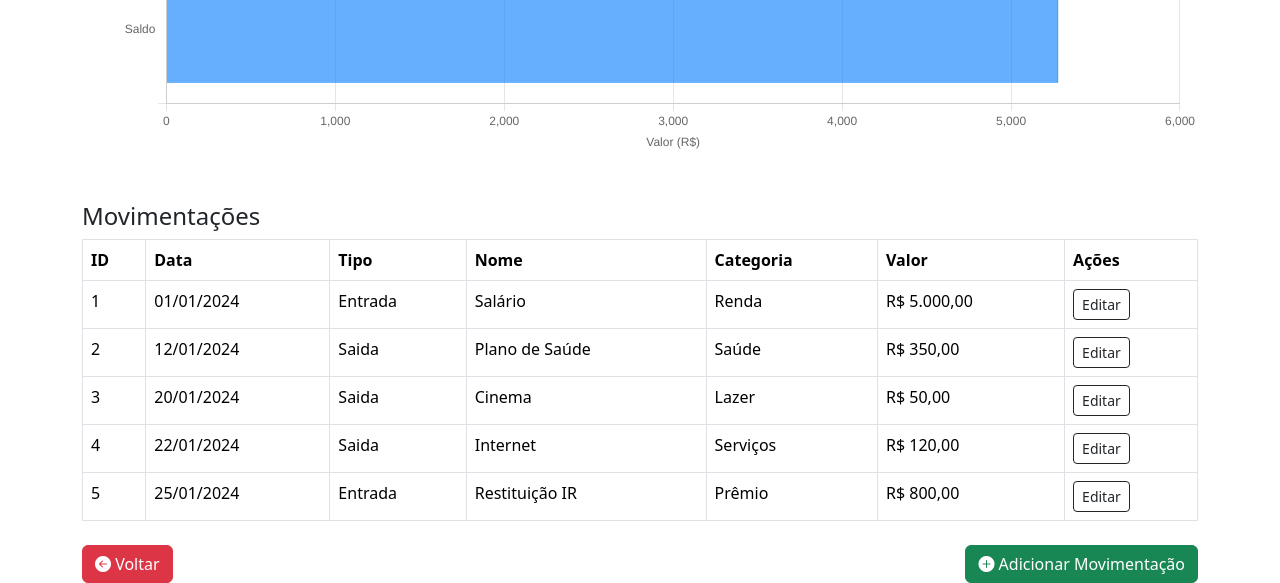
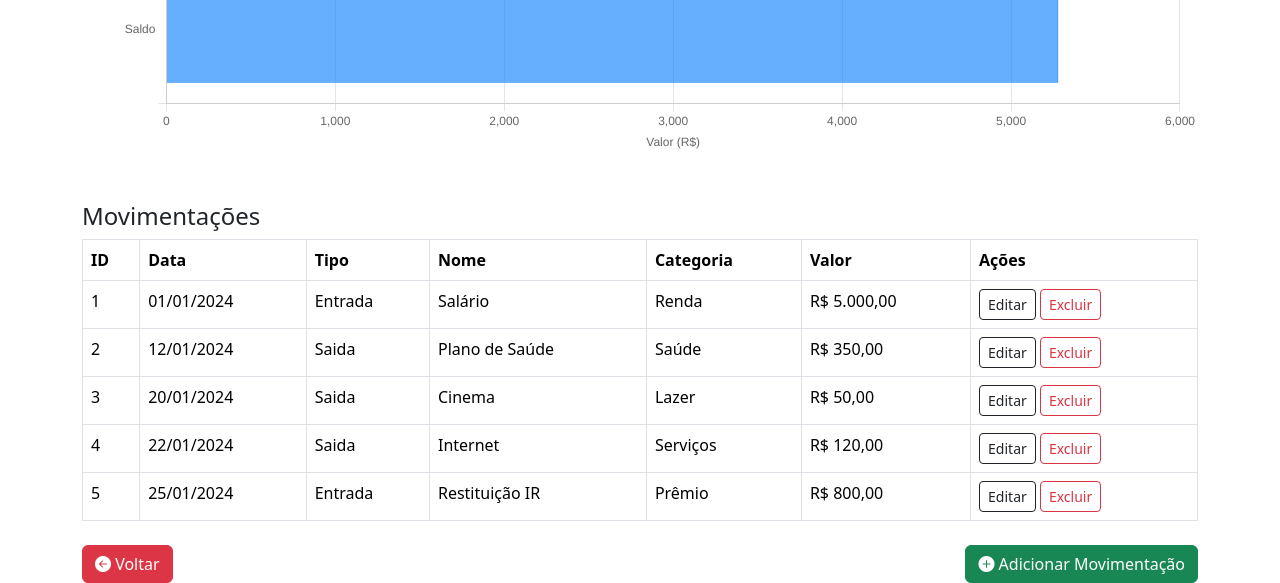
Before and after one commit to userdanieldev/Controle_fenanceiro, a PHP site: page /detalhes_mes.php?id=1 in a window 1280 px wide. Shown: the part 524-1107 px from the top of the page. Run offline with PHP 8.4, Linux system fonts and the light colour scheme; data comes from the database, SQL or seed files in the repository.

Commit message:
Adição do botão de excluir movimentação (funcionalidade inativa)

```diff
--- a/detalhes_mes.php
+++ b/detalhes_mes.php
@@ -3,7 +3,7 @@
 session_start();
 require_once('conexao.php');
 
-if (isset($_POST['criar_transacao'])) {
+if (isset($_POST['criar_movimentacao'])) {
     $nome = $_POST['txtNome'];
     $categoria = $_POST['txtCategoria'];
     $data = $_POST['txtData'];
@@ -21,7 +21,7 @@ if (isset($_POST['criar_transacao'])) {
     }
 }
 
-if (isset($_POST['editar_transacao'])) {
+if (isset($_POST['editar_movimentacao'])) {
     $transacao_id = $_POST['id_movimentacao'];
     $nome = mysqli_real_escape_string($conn, $_POST['txtNome']);
     $categoria = mysqli_real_escape_string($conn, $_POST['txtCategoria']);
@@ -136,7 +136,10 @@ if (isset($_POST['txtNome'])) {
                         <td><?= $movimentacao['nome'] ?></td>
                         <td><?= $movimentacao['categoria'] ?></td>
                         <td>R$ <?= number_format($movimentacao['valor'], 2, ',', '.') ?></td>
-                        <td><a href="#editarMovimentacaoModal_<?= $movimentacao['id'] ?>" class="btn btn-sm btn-outline-dark" data-bs-toggle="modal">Editar</a></td>
+                        <td>
+                            <a href="#editarMovimentacaoModal_<?= $movimentacao['id'] ?>" class="btn btn-sm btn-outline-dark" data-bs-toggle="modal">Editar</a>
+                            <a href="" class="btn-sm btn btn-outline-danger" >Excluir</a>
+                        </td>
                     </tr>
                 <?php } ?>
             </tbody>
@@ -167,7 +170,7 @@ if (isset($_POST['txtNome'])) {
                             <input type="hidden" name="id_mes" value="<?= $_GET['id'] ?>">
                             <div class="mb-4">
                                 <label for="txtNome">Nome / Descrição</label>
-                                <input type="text" name="txtNome" id="txtNome" value="<?= htmlspecialchars($transacao['nome']) ?>" class="form-control">
+                                <input type="text" name="txtNome" id="txtNome" value="<?= htmlspecialchars($transacao['nome']) ?>" class="form-control" placeholder="Insira o nome..." >
                             </div>
                             <div class="mb-4">
                                 <label for="txtCategoria">Categoria</label>
@@ -210,7 +213,7 @@ if (isset($_POST['txtNome'])) {
                                 </div>
                             </div>
                             <div class="modal-footer mt-4">
-                                <button type="submit" name="criar_transacao" class="btn btn-success">Salvar</button>
+                                <button type="submit" name="criar_movimentacao" class="btn btn-success">Salvar</button>
                                 <button type="button" class="btn btn-danger" data-bs-dismiss="modal"><i class="bi bi-x-circle-fill"></i></button>
                             </div>
                         </form>
@@ -279,7 +282,7 @@ if (isset($_POST['txtNome'])) {
                                 </div>
 
                                 <div class="modal-footer mt-4">
-                                    <button type="submit" name="editar_transacao" class="btn btn-success">Salvar</button>
+                                    <button type="submit" name="editar_movimentacao" class="btn btn-success">Salvar</button>
                                     <button type="button" class="btn btn-danger" data-bs-dismiss="modal">Cancelar</button>
                                 </div>
                             </form>
```
